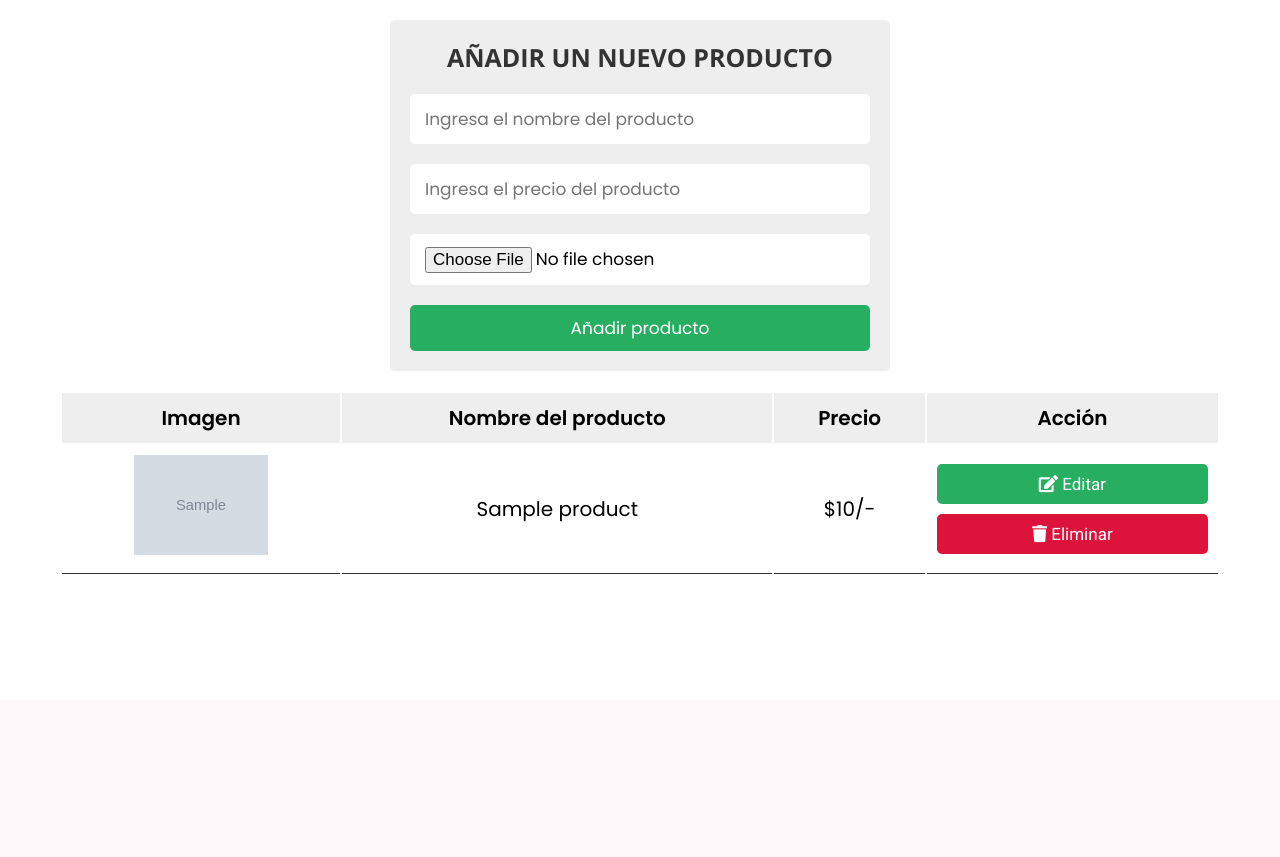
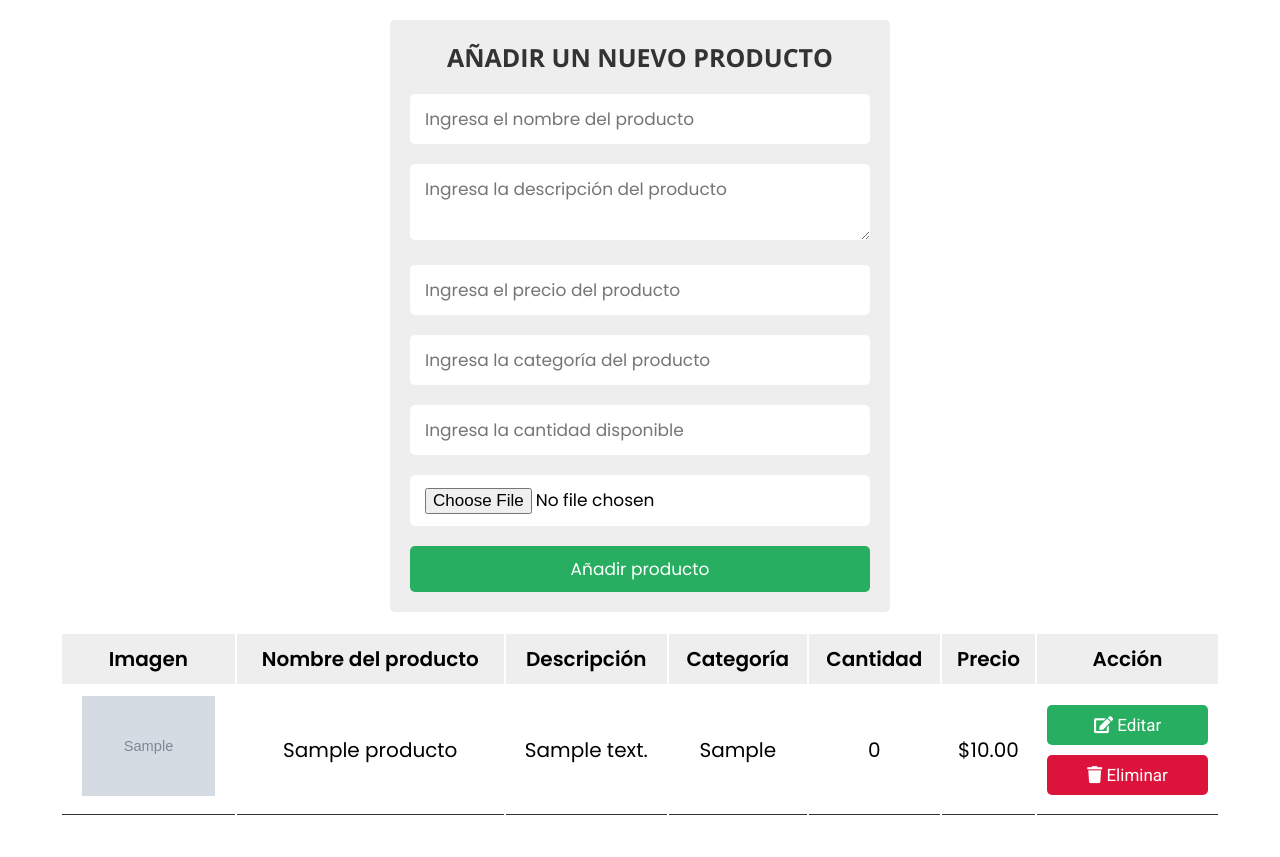
Before and after one commit to jaredserranodv/pasteleriadb, a PHP site: page /admin_page.php in a window 1280 px wide. Shown: the part 100-957 px from the top of the page. Before the commit the page ends 674 px from the top, so only its background shows below. Run offline with PHP 8.4, Linux system fonts and the light colour scheme; tables that the repository leaves empty or names only in its code hold one stand-in row (values such as "Sample post"); grey boxes marked "Sample" are stand-in pictures; some web fonts are replaced.

Commit message:
Panel admin actualizado

```diff
--- a/admin_page.php
+++ b/admin_page.php
@@ -1,23 +1,42 @@
 <?php
 
-@include 'config.php';
+$conn = mysqli_connect('localhost', 'root', '', 'pasteleriadolceforno');
+
+if (!$conn) {
+    die("Error de conexión: " . mysqli_connect_error());
+}
+
 
 if(isset($_POST['add_product'])){
 
    $product_name = $_POST['product_name'];
+   $product_desc = $_POST['product_desc'];
    $product_price = $_POST['product_price'];
+   $product_category = $_POST['product_category'];
+   $product_quantity = $_POST['product_quantity'];
    $product_image = $_FILES['product_image']['name'];
    $product_image_tmp_name = $_FILES['product_image']['tmp_name'];
    $product_image_folder = 'uploaded_img/'.$product_image;
 
-   if(empty($product_name) || empty($product_price) || empty($product_image)){
-      $message[] = 'Por favor llena los campos';
+   // Validar que no estén vacíos
+   if(empty($product_name) || empty($product_desc) || empty($product_price) || empty($product_category) || empty($product_quantity) || empty($product_image)){
+      $message[] = 'Por favor llena todos los campos';
    }else{
-      $insert = "INSERT INTO products(name, price, image) VALUES('$product_name', '$product_price', '$product_image')";
-      $upload = mysqli_query($conn,$insert);
+      // Escapar strings para evitar inyección
+      $product_name = mysqli_real_escape_string($conn, $product_name);
+      $product_desc = mysqli_real_escape_string($conn, $product_desc);
+      $product_category = mysqli_real_escape_string($conn, $product_category);
+      $product_price = floatval($product_price);
+      $product_quantity = intval($product_quantity);
+
+      $insert = "INSERT INTO productos(nombre, descripcion, precio, categoria, cantidad, imagen)
+                 VALUES ('$product_name', '$product_desc', $product_price, '$product_category', $product_quantity, '$product_image')";
+
+      $upload = mysqli_query($conn, $insert);
+
       if($upload){
          move_uploaded_file($product_image_tmp_name, $product_image_folder);
-         $message[] = 'Producto añadido';
+         $message[] = 'Producto añadido correctamente';
       }else{
          $message[] = 'No se pudo añadir el producto';
       }
@@ -27,7 +46,7 @@ if(isset($_POST['add_product'])){
 
 if(isset($_GET['delete'])){
    $id = $_GET['delete'];
-   mysqli_query($conn, "DELETE FROM products WHERE id = $id");
+   mysqli_query($conn, "DELETE FROM productos WHERE id = $id");
    header('location:admin_page.php');
 };
 
@@ -63,15 +82,11 @@ if(isset($_GET['delete'])){
     </header>
 
 <?php
-
 if(isset($message)){
    foreach($message as $message){
       echo '<span class="message">'.$message.'</span>';
    }
 }
-
-
-
 ?>
 
 
@@ -82,9 +97,12 @@ if(isset($message)){
 
          <form action="<?php echo $_SERVER['PHP_SELF']; ?>" method="post" enctype="multipart/form-data">
       <h3>Añadir un nuevo producto</h3>
-         <input type="text" placeholder="Ingresa el nombre del producto" name="product_name" class="box">
-         <input type="number" placeholder="Ingresa el precio del producto" name="product_price" class="box">
-         <input type="file" accept="image/png, image/jpeg, image/jpg" name="product_image" class="box">
+      <input type="text" name="product_name" placeholder="Ingresa el nombre del producto" class="box" required>
+      <textarea name="product_desc" placeholder="Ingresa la descripción del producto" class="box" required></textarea>
+      <input type="number" step="0.01" name="product_price" placeholder="Ingresa el precio del producto" class="box" required>
+      <input type="text" name="product_category" placeholder="Ingresa la categoría del producto" class="box" required>
+      <input type="number" name="product_quantity" placeholder="Ingresa la cantidad disponible" class="box" required>
+      <input type="file" accept="image/png, image/jpeg, image/jpg" name="product_image" class="box" required>
       <input type="submit" class="btn" name="add_product" value="Añadir producto">
       </form>
 
@@ -92,7 +110,7 @@ if(isset($message)){
 
    <?php
 
-   $select = mysqli_query($conn, "SELECT * FROM products");
+   $select = mysqli_query($conn, "SELECT * FROM productos");
 
    ?>
          <div class="product-display">
@@ -101,18 +119,28 @@ if(isset($message)){
                <tr>
                <th>Imagen</th>
                <th>Nombre del producto</th>
+               <th>Descripción</th>
+               <th>Categoría</th>
+               <th>Cantidad</th>
                <th>Precio</th>
                <th>Acción</th>
                </tr>
             </thead>
             <?php while($row = mysqli_fetch_assoc($select)){ ?>
                <tr>
-            <td><img src="uploaded_img/<?php echo $row['image']; ?>" height="100" alt=""></td>
-            <td><?php echo $row['name']; ?></td>
-            <td>$<?php echo $row['price']; ?>/-</td>
+               <td><img src="images/<?php echo htmlspecialchars($row['imagen']); ?>" height="100" alt=""></td>
+               <td><?php echo htmlspecialchars($row['nombre']); ?></td>
+               <td><?php echo htmlspecialchars($row['descripcion']); ?></td>
+               <td><?php echo htmlspecialchars($row['categoria']); ?></td>
+               <td><?php echo (int)$row['cantidad']; ?></td>
+               <td>$<?php echo number_format($row['precio'], 2); ?></td>
                <td>
-               <a href="admin_update.php?edit=<?php echo $row['id']; ?>" class="btn"> <i class="fas fa-edit"></i> Editar </a>
-               <a href="admin_page.php?delete=<?php echo $row['id']; ?>" class="btn"> <i class="fas fa-trash"></i> Eliminar </a>
+                  <a href="admin_update.php?edit=<?php echo (int)$row['id']; ?>" class="btn">
+                     <i class="fas fa-edit"></i> Editar
+                  </a>
+                  <a href="admin_page.php?delete=<?php echo (int)$row['id']; ?>" class="btn">
+                     <i class="fas fa-trash"></i> Eliminar
+                  </a>
                </td>
                </tr>
             <?php } ?>
--- a/config.php
+++ /dev/null
@@ -1,5 +0,0 @@
-<?php
-
-$conn = mysqli_connect('localhost','root','','cart_db');
-
-?>
--- a/index.html
+++ b/index.html
@@ -43,7 +43,8 @@
         </div>
     </section>
 
-    <section id="menu">  <!--Pendiente por hacer la base de datos para carrito e investigar porque no se pone la imagen-->
+     <!--
+    <section id="menu">
         <div class="container">
             <h2>Menú</h2>
             <h3>Clásico</h3>
@@ -69,7 +70,7 @@
             </div>
         </div>
     </section>
-
+-->
     <section id="pedidos">
         <div class="container">
 
```
Also changed, not shown: admin_update.php (+63 -26 lines), uploaded_img/Imagen de WhatsApp 2025-02-23 a las 20.33.56_d5f4c782.jpg (added), uploaded_img/promo2.jpg (added), uploaded_img/sung-jinwoo-solo-2048x2048-17972.jpg (added). Lines whose indentation alone changed are shown as unchanged.
